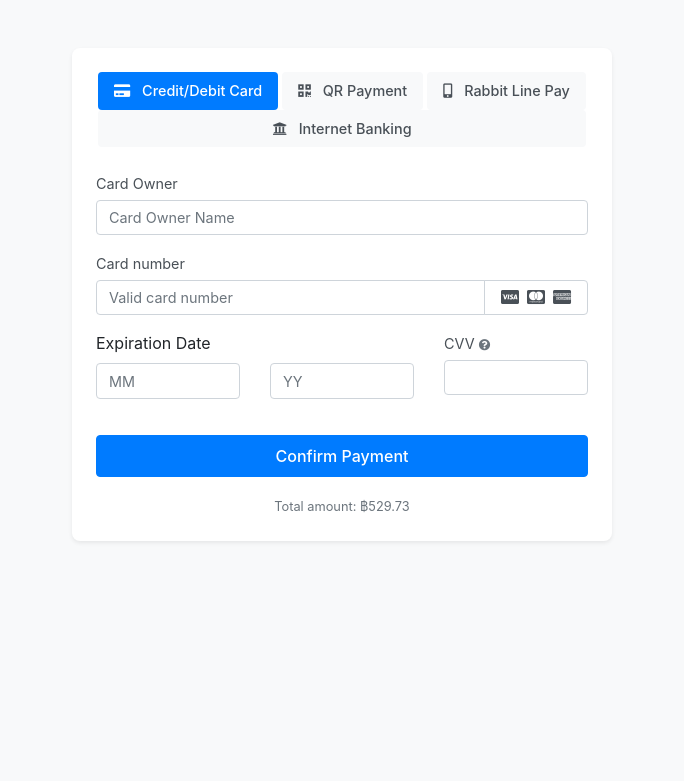
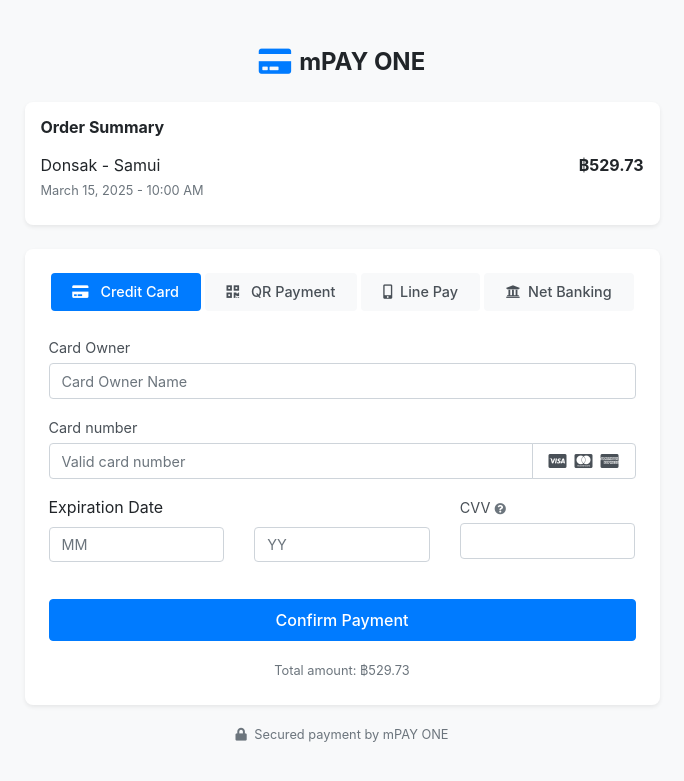
Before and after one commit to pyaephyothein/MpayAPI, a Flask app: page / in a window 1280 px wide. Shown: the top 781 px of the page, without its empty margins (298-982 px from the left). Run offline with Flask 3, Linux system fonts and the light colour scheme; some libraries are stand-ins or nearby versions.

Commit message:
Enhance payment form with order summary and more payment options
Adds order summary, Line Pay and Mpay options to the payment form.

Replit-Commit-Author: Agent
Replit-Commit-Session-Id: eaf5bed2-5edd-4835-822b-685c1f23fa99
Replit-Commit-Screenshot-Url: https://storage.googleapis.com/screenshot-production-us-central1/308c883f-0edb-4676-b5cb-dfeac4c664f0/9274a868-8353-4bb1-a929-87558643d837.jpg

```diff
--- a/app.py
+++ b/app.py
@@ -74,7 +74,7 @@ def payment_form():
         },
         {
             'id': 'internet_banking',
-            'name': 'Internet Banking',
+            'name': 'Net Banking',
             'icon': 'university',
             'icon_class': 'banking-icon'
         }
--- a/templates/payment_form.html
+++ b/templates/payment_form.html
@@ -13,7 +13,31 @@
 <body class="bg-light">
     <div class="container py-5">
         <div class="row justify-content-center">
-            <div class="col-lg-6">
+            <div class="col-md-7">
+                <!-- mPay Logo Header -->
+                <div class="text-center mb-4">
+                    <div class="d-inline-flex align-items-center">
+                        <i class="fas fa-credit-card text-primary mr-2" style="font-size: 1.8rem;"></i>
+                        <span class="h4 mb-0 font-weight-bold">mPAY ONE</span>
+                    </div>
+                </div>
+
+                <!-- Order Summary -->
+                <div class="card mb-4 shadow-sm border-0">
+                    <div class="card-body p-3">
+                        <h6 class="font-weight-bold mb-3">Order Summary</h6>
+                        <div class="d-flex justify-content-between mb-2">
+                            <div>
+                                <p class="mb-0 font-weight-medium">{{ order.route }}</p>
+                                <small class="text-muted">{{ order.date_time }}</small>
+                            </div>
+                            <div class="text-right">
+                                <span class="font-weight-bold">฿{{ "%.2f"|format(order.total) }}</span>
+                            </div>
+                        </div>
+                    </div>
+                </div>
+
                 <div class="card shadow-sm border-0">
                     <div class="card-body p-4">
                         <form id="payment-form" method="post">
@@ -27,14 +51,30 @@
                             <!-- Payment Method Selection -->
                             <div class="payment-method-tabs mb-4">
                                 <ul class="nav nav-pills nav-fill" id="payment-tabs" role="tablist">
-                                    {% for method in payment_methods %}
                                     <li class="nav-item">
-                                        <input type="radio" class="payment-radio" name="payment_method" id="{{ method.id }}" value="{{ method.id }}" {% if loop.first %}checked{% endif %} style="display: none;">
-                                        <label class="nav-link {% if loop.first %}active{% endif %}" for="{{ method.id }}">
-                                            <i class="fas fa-{{ method.icon }} mr-2"></i> {{ method.name }}
+                                        <input type="radio" class="payment-radio" name="payment_method" id="credit_card" value="credit_card" checked style="display: none;">
+                                        <label class="nav-link active" for="credit_card">
+                                            <i class="fas fa-credit-card mr-2"></i> Credit Card
                                         </label>
                                     </li>
-                                    {% endfor %}
+                                    <li class="nav-item">
+                                        <input type="radio" class="payment-radio" name="payment_method" id="qr_payment" value="qr_payment" style="display: none;">
+                                        <label class="nav-link" for="qr_payment">
+                                            <i class="fas fa-qrcode mr-2"></i> QR Payment
+                                        </label>
+                                    </li>
+                                    <li class="nav-item">
+                                        <input type="radio" class="payment-radio" name="payment_method" id="rabbit_line_pay" value="rabbit_line_pay" style="display: none;">
+                                        <label class="nav-link" for="rabbit_line_pay">
+                                            <i class="fas fa-mobile-alt mr-1"></i> Line Pay
+                                        </label>
+                                    </li>
+                                    <li class="nav-item">
+                                        <input type="radio" class="payment-radio" name="payment_method" id="internet_banking" value="internet_banking" style="display: none;">
+                                        <label class="nav-link" for="internet_banking">
+                                            <i class="fas fa-university mr-1"></i> Net Banking
+                                        </label>
+                                    </li>
                                 </ul>
                             </div>
 
@@ -141,6 +181,13 @@
                         </form>
                     </div>
                 </div>
+
+                <!-- Secured Payment Info -->
+                <div class="text-center mt-3">
+                    <small class="text-muted">
+                        <i class="fas fa-lock mr-1"></i> Secured payment by mPAY ONE
+                    </small>
+                </div>
             </div>
         </div>
     </div>
```
